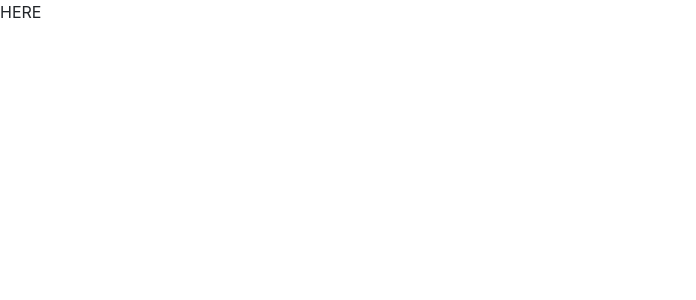
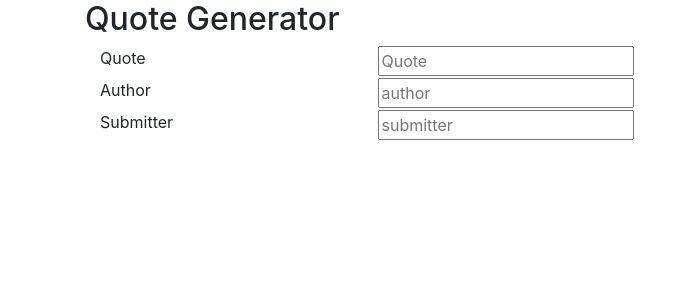
Before and after one commit to Vivvianne/Quotes, an Angular app: page / in a window 1280 px wide. Shown: the top 300 px of the page, without its empty margins (0-696 px from the left). Built offline with nearby package versions, Linux system fonts and the light colour scheme.

Commit message:
add form

```diff
--- a/src/app/app.module.ts
+++ b/src/app/app.module.ts
@@ -1,5 +1,6 @@
 import { BrowserModule } from '@angular/platform-browser';
 import { NgModule } from '@angular/core';
+import {FormsModule} from '@angular/forms';
 
 import { AppComponent } from './app.component';
 import { QuotesComponent } from './quotes/quotes.component';
@@ -16,7 +17,8 @@ import { FormDetailsComponent } from './form-details/form-details.component';
     FormDetailsComponent,
   ],
   imports: [
-    BrowserModule
+    BrowserModule,
+    FormsModule,
   ],
   providers: [],
   bootstrap: [AppComponent]
--- a/src/app/quotec.ts
+++ b/src/app/quotec.ts
@@ -1,2 +1,6 @@
 export class Quotec {
+    public id:number; public authorname:string; public submitter: string;
+    constructor(id:number, authorname:string, submitter: string, time:string, upvote:number, downvote:number){
+
+    }
 }
--- a/src/app/quotes-form/quotes-form.component.html
+++ b/src/app/quotes-form/quotes-form.component.html
@@ -1,3 +1,51 @@
-<p>
-  quotes-form works!
-</p>
+<div class="container">
+<div class="row">
+  <div class="col-12">
+    <h2>Quote Generator</h2>
+    <div class="container">
+      <form action="">
+        <div class="row">
+          <div class="col-3">
+            <label for="Quote">Quote</label>
+
+
+          </div>
+          <div class="col-9">
+            <input type="text" placeholder="Quote" name="Quote" [(ngModel)]="Quote">
+            {{Quote}}
+
+
+          </div>
+        </div>
+        <div class="row">
+            <div class="col-3">
+              <label for="author">Author</label>
+
+
+            </div>
+            <div class="col-9">
+              <input type="text" placeholder="author" name="author" [(ngModel)]="author">
+
+
+
+            </div>
+          </div>
+          <div class="row">
+              <div class="col-3">
+                <label for="submitter">Submitter</label>
+
+
+              </div>
+              <div class="col-9">
+                <input type="text" placeholder="submitter" name="submitter" [(ngModel)]="submitter">
+
+
+
+              </div>
+            </div>
+      </form>
+    </div>
+
+  </div>
+</div>
+</div>
--- a/src/app/quotes-form/quotes-form.component.ts
+++ b/src/app/quotes-form/quotes-form.component.ts
@@ -1,4 +1,7 @@
 import { Component, OnInit } from '@angular/core';
+import{ Quotec} from '../quotec'
+import { DatePipe } from '@angular/common';
+
 
 @Component({
   selector: 'app-quotes-form',
@@ -6,10 +9,22 @@ import { Component, OnInit } from '@angular/core';
   styleUrls: ['./quotes-form.component.css']
 })
 export class QuotesFormComponent implements OnInit {
+  constructor() { }
+  Quotes = [];
 
-  constructor() { }
+  names ="Mike Shago";
 
   ngOnInit() {
+
+    this.Quotes=[
+      //new Quotec( 1, "TOM CRUSE", "viv" ,"2018-3-3",0, 0),
+    //  new Quotec( 2, "Memia Walgwe", "John", "2018-5-12",0 ,0),
+    //  new Quotec( 3, "Michael Angelo", "Mike", "2018-5-12",0 ,0),
+    //  new Quotec( 4, "Ndemi Wahutu", "Kimani", "2018-5-12",0 ,0),
+     // new Quotec( 5, "Tryphosa ", "Lolo", "2018-5-12",0 ,0),
+     {id:1, author:"aBC ", submitter:"XYZ", date:"2017-10-10",},
+     {id:2, author:"aBC123 ", submitter:"XYZ112", date:"2017-10-10",}
+    ]
   }
 
 }
--- a/src/app/quotes/quotes.component.html
+++ b/src/app/quotes/quotes.component.html
@@ -1 +1 @@
-HERE
+<app-quotes-form></app-quotes-form>
```
